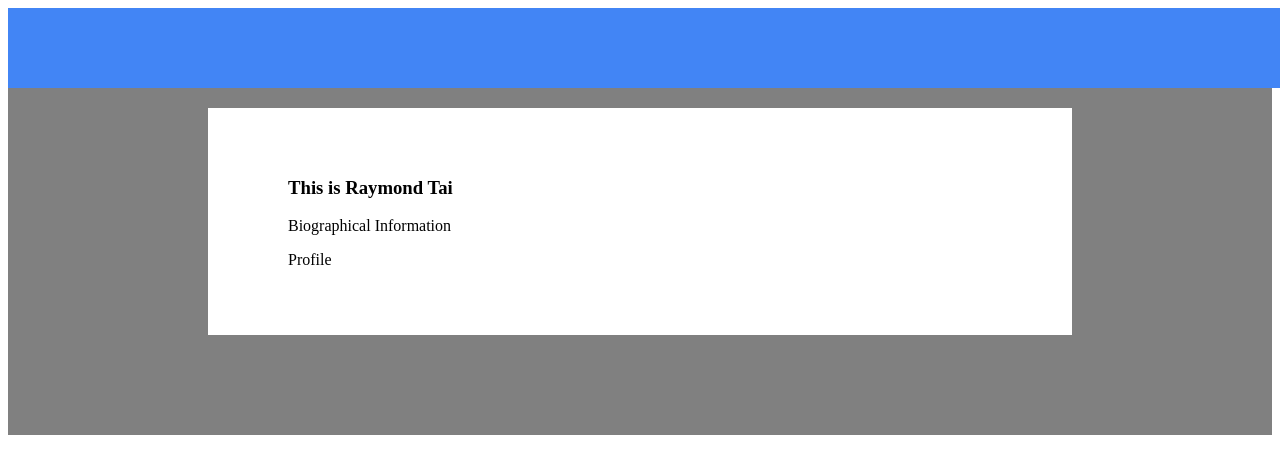
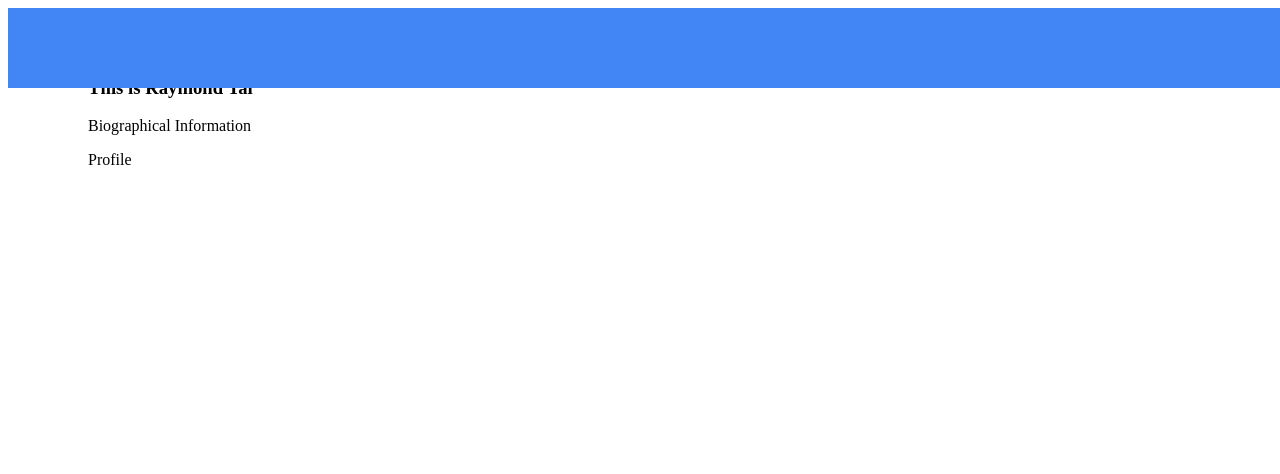
Before and after one commit to davtaingai/RaymondTai, a plain HTML site: page index.html in a window 1280 px wide. Drawn offline with Linux system fonts and the light colour scheme.

Commit message:
Update main.css

```diff
--- a/assets/css/main.css
+++ b/assets/css/main.css
@@ -1,9 +1,3 @@
-.section{
-    padding: 100px 200px;
-    background-color: gray;
-    height: auto;
-    width: auto;
-}
 
 .container{
     margin: 0 auto;
```
